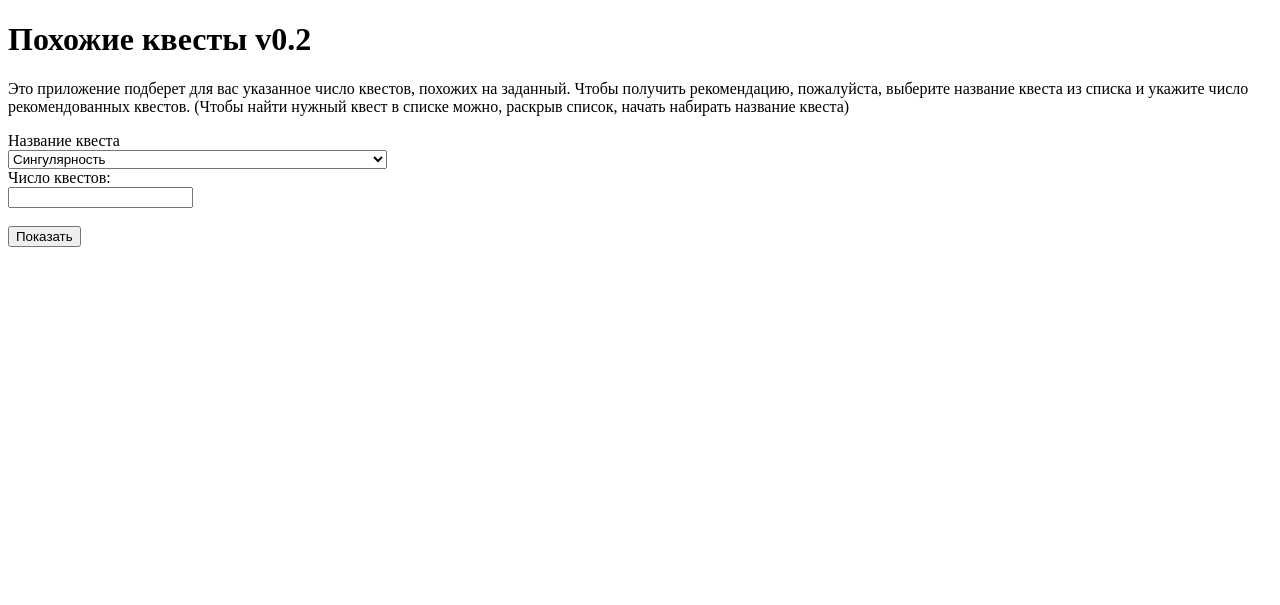
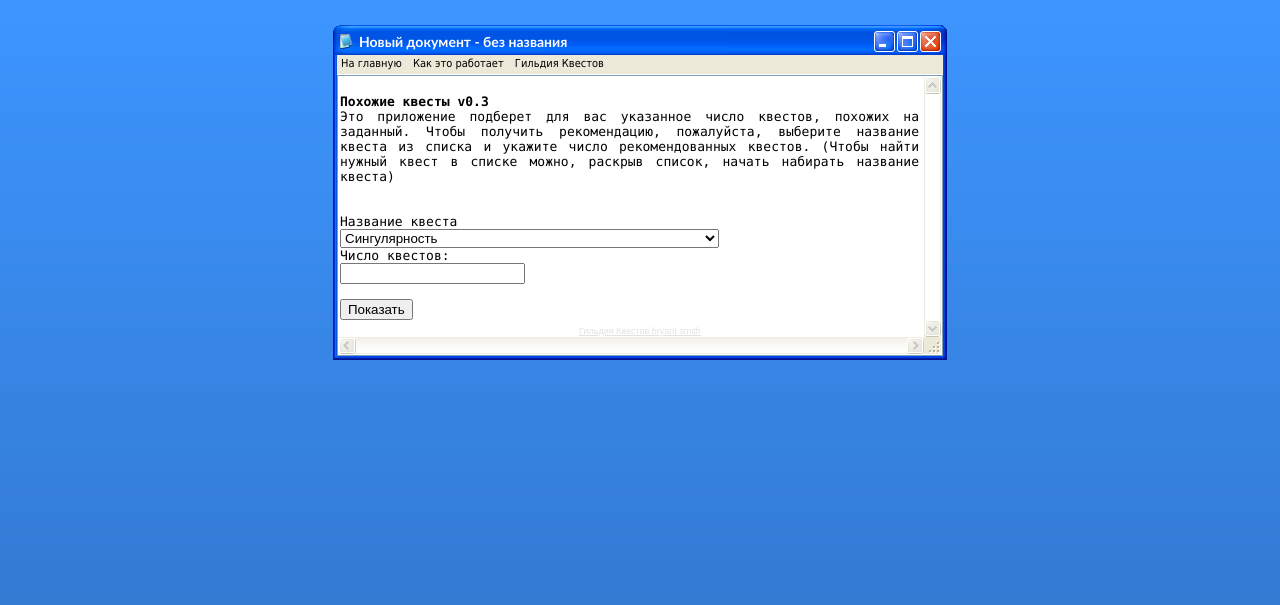
Before and after one commit to garinthengineer/quest_recommend_app, a Flask app: page / in a window 1280 px wide. Shown: the top 605 px of the page. Run offline with Flask 2, Linux system fonts and the light colour scheme.

Commit message:
css added

```diff
--- /dev/null
+++ b/static/style.css
@@ -0,0 +1,178 @@
+/* A Free Design by Bryant Smith (bryantsmith.com) */
+/* Note: To change the icon, change the background image for '#titlebar h1' (make sure it's 16x16, PNG Alpha Transparent preferred) */
+
+html, body {
+text-align: center;
+}
+p {text-align: left;}
+
+body {
+	margin: 0;
+	padding: 0;
+	background: #697281;
+	font-family:  Arial, Helvetica, sans-serif;
+	font-size: 13px;
+	color: #F1F5F8;
+  background: #26476E url(background.png) repeat-x;
+}
+*
+{
+  margin: 0 auto 0 auto;
+ text-align:left;}
+
+#page
+{
+  margin: 0 auto 0 auto;
+  margin-top:25px;
+  display: block;
+  height:auto;
+  position: relative;
+  overflow: hidden;
+  width: 614px;
+}
+
+#titlebar
+{
+background-image:url(titlebar.png);
+background-repeat:no-repeat;
+height:30px;
+width:614px;
+overflow:hidden;
+}
+
+
+
+
+#titlebar h1
+{
+padding-left:21px;
+margin-top:8px;
+margin-left:5px;
+width:510px;
+position:relative;
+color:#FFFFFF;
+text-align:left;
+font-size:14px;
+font-family: "Trebuchet MS", Arial, Helvetica, sans-serif;
+background-image:url(icon.png); /*change the icon here */
+background-repeat:no-repeat;
+overflow:hidden;
+}
+
+
+
+
+#bar
+{
+background-image:url(menu.png);
+background-repeat:no-repeat;
+height:39px;
+width:610px;
+
+padding-left:4px;
+text-align:left;
+font-family:Tahoma, "Tahoma", "Trebuchet MS", Arial;
+font-size:11px;
+}
+
+#bar ul {
+	padding: 0px;
+	list-style-type: none;
+	height:21px;
+	text-align:left;
+}
+#bar ul li , #bar ul li a, #bar ul li a:visited{
+	height:21px;
+	margin: 0px;
+	padding: 5px;
+	padding-left:2px;
+	padding-right:2px;
+	height: 21px;
+	overflow: hidden;
+	display: inline;
+	text-align:center;
+	line-height:18px;
+	color:#000000;
+
+	text-decoration:none;
+}
+
+
+#bar ul li a:hover
+{
+color:#FFFFFF;
+}
+
+#bar ul li:hover
+{
+height:21px;
+background:#316AC5;
+}
+
+#main
+{
+
+  width: 579px;
+  padding-top:0px;
+  padding-left:7px;
+  padding-right:28px;
+  font-family: "Lucida Console", Lucida Console, "Tahoma", "Trebuchet MS", Arial;
+  background-image:url(notepad_back.png);
+  background-repeat:repeat-y;
+  color:#000000;
+}
+
+
+#footer
+{
+padding-top:6px;
+background-image:url(footer.png);
+background-repeat:no-repeat;
+height:39px;
+width:614px;
+overflow:hidden;
+text-align:center;
+font-size:9px;
+color:#E2E2E0;
+}
+#footer a, #footer a:visited, #footer a:hover
+{
+font-size:9px;
+color:#E2E2E0;
+}
+
+
+#footer a:hover
+{
+color:#BCBCBC;
+}
+
+
+
+html, body {
+text-align: center;
+}
+p {
+padding-top:0px;
+padding-bottom:15px;
+text-align: left;
+text-align:justify;
+}
+
+#main a
+{
+text-decoration:underline;
+color:#373737;
+}
+
+#main a:hover
+{
+text-decoration:none;
+color:#999999;
+}
+
+#main h1
+{
+  font-family: "Lucida Console", Lucida Console, "Tahoma", "Trebuchet MS", Arial;
+  font-size:13px;
+}
--- a/templates/index.html
+++ b/templates/index.html
@@ -1,7 +1,7 @@
 {% extends 'layout.html' %}
 
 {% block body %}
-      <h1>Похожие квесты v0.2</h1>
+      <h1>Похожие квесты v0.3</h1>
       <p>Это приложение подберет для вас указанное число квестов, похожих на заданный.
         Чтобы получить рекомендацию, пожалуйста, выберите название квеста из списка и укажите число рекомендованных квестов. (Чтобы найти нужный квест в списке можно, раскрыв список, начать набирать название квеста)
       </p>
--- a/templates/layout.html
+++ b/templates/layout.html
@@ -1,10 +1,32 @@
-<!DOCTYPE html>
-<html>
-  <head>
-    <meta charset="utf-8">
-    <title>Гильдия Квестов</title>
-  </head>
-  <body>
-    {% block body %}{% endblock %}
-  </body>
+
+<!DOCTYPE html PUBLIC "-//W3C//DTD XHTML 1.1//EN" "http://www.w3.org/TR/xhtml11/DTD/xhtml11.dtd">
+<html xmlns="http://www.w3.org/1999/xhtml">
+<head>
+<meta http-equiv="Content-Type" content="text/html; charset=utf-8" />
+<link rel="stylesheet" type="text/css" href="{{ url_for('static', filename='style.css')}}">
+
+<title>Похожие квесты</title>
+</head>
+
+<body>
+    <div id="page">
+
+        <div id="titlebar">
+
+        	<h1>Новый документ - без названия</h1>
+      </div>
+        <div id="bar">
+            <ul>
+                <li><a href="/">На главную</a></li>
+                <li><a href="#">Как это работает</a></li>
+                <li><a href="http://www.questguild.ru">Гильдия Квестов</a></li>
+            </ul>
+      </div>
+        <div id="main">
+        {% block body %}{% endblock %}
+        </div>
+        <!-- please leave my link somewhere in your page, that is all I ask -->
+        <div id="footer"><a href="http://www.questguild.ru">Гильдия Квестов </a> <a href="http://www.bryantsmith.com">bryant smith</a></div>
+        </div>
+</body>
 </html>
```
Also changed, not shown: static/background.png (added), static/footer.png (added), static/icon.png (added), static/menu.png (added), static/notepad_back.png (added), static/screenshot.jpg (added), static/titlebar.png (added).
